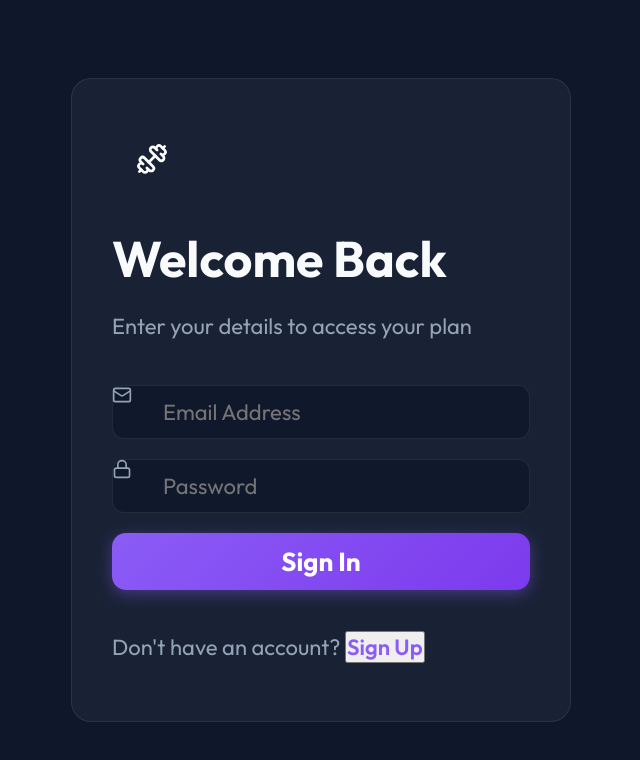
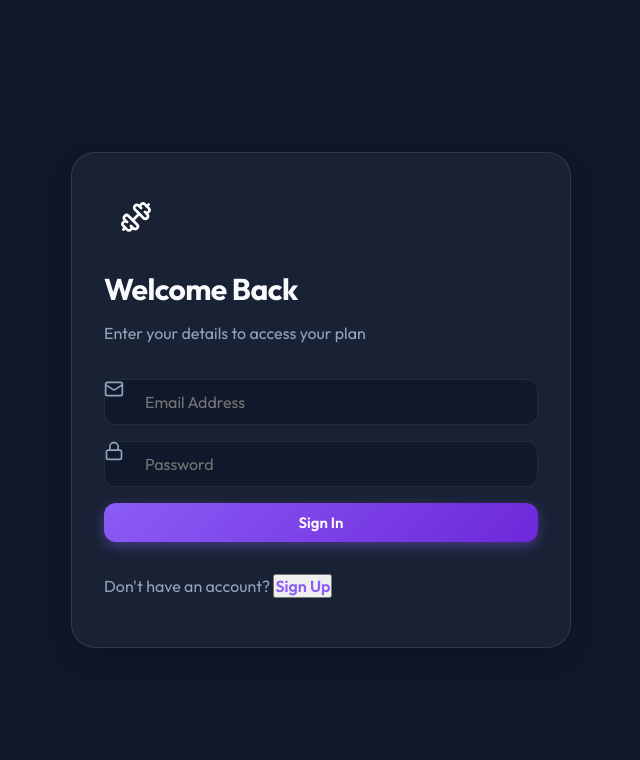
Before and after one commit to kollamorampavani/home-workout-planner, a React (Vite) app: page /login in a window 1280 px wide. Shown: the top 760 px of the page, without its empty margins (319-959 px from the left). Built offline with nearby package versions, Linux system fonts and the light colour scheme; no server answers.

Commit message:
Update CSS designs and enhance database logging

```diff
--- a/src/index.css
+++ b/src/index.css
@@ -24,7 +24,7 @@
 }
 
 html {
-  font-size: 20px !important;
+  font-size: 16px !important;
 }
 
 body {
@@ -33,38 +33,39 @@ body {
   color: var(--text);
   min-height: 100vh;
   line-height: 1.6;
-  font-size: 22px !important;
-  /* Massive base font */
+  font-size: 1rem !important;
+  /* Normalized base font */
   -webkit-font-smoothing: antialiased;
 }
 
 h1 {
-  font-size: 54px !important;
-  margin-bottom: 24px;
+  font-size: 2.25rem !important;
+  margin-bottom: 1.5rem;
   font-weight: 700;
+  letter-spacing: -0.02em;
 }
 
 h2 {
-  font-size: 42px !important;
-  margin-bottom: 20px;
+  font-size: 1.875rem !important;
+  margin-bottom: 1.25rem;
   font-weight: 700;
 }
 
 h3 {
-  font-size: 34px !important;
-  margin-bottom: 16px;
+  font-size: 1.5rem !important;
+  margin-bottom: 1rem;
   font-weight: 600;
 }
 
 h4 {
-  font-size: 28px !important;
-  margin-bottom: 12px;
+  font-size: 1.25rem !important;
+  margin-bottom: 0.75rem;
   font-weight: 600;
 }
 
 p {
-  margin-bottom: 16px;
-  font-size: 22px !important;
+  margin-bottom: 1rem;
+  font-size: 1rem !important;
 }
 
 button,
@@ -72,7 +73,7 @@ input,
 select,
 textarea {
   font-family: inherit;
-  font-size: 22px !important;
+  font-size: 1rem !important;
 }
 
 /* Heading Utilities are now moved to primary tags above */
@@ -151,8 +152,8 @@ textarea {
 }
 
 .w-64 {
-  width: 320px !important;
-  /* Widened to match larger fonts */
+  width: 260px !important;
+  /* Normalized width */
 }
 
 .w-10 {
@@ -363,7 +364,7 @@ textarea {
 }
 
 .ml-64 {
-  margin-left: 320px !important;
+  margin-left: 260px !important;
 }
 
 .mt-1 {
@@ -509,18 +510,19 @@ textarea {
 
 .glass-card {
   background: var(--surface) !important;
-  backdrop-filter: blur(10px);
-  -webkit-backdrop-filter: blur(10px);
-  border: 1px solid var(--border) !important;
-  border-radius: 20px;
+  backdrop-filter: blur(16px);
+  -webkit-backdrop-filter: blur(16px);
+  border: 1px solid var(--glass-border) !important;
+  border-radius: 24px;
   padding: 1.5rem;
-  transition: transform 0.3s ease, box-shadow 0.3s ease, border-color 0.3s ease;
+  transition: all 0.3s cubic-bezier(0.4, 0, 0.2, 1);
+  box-shadow: 0 10px 30px -10px rgba(0, 0, 0, 0.3);
 }
 
 .glass-card:hover {
-  transform: translateY(-4px);
-  box-shadow: 0 12px 30px -5px rgba(0, 0, 0, 0.5);
-  border-color: rgba(255, 255, 255, 0.2) !important;
+  transform: translateY(-5px);
+  box-shadow: 0 20px 40px -15px rgba(0, 0, 0, 0.5);
+  border-color: rgba(139, 92, 246, 0.3) !important;
 }
 
 .border-none {
@@ -685,39 +687,39 @@ textarea {
 }
 
 .text-xs {
-  font-size: 18px !important;
+  font-size: 0.75rem !important;
 }
 
 .text-sm {
-  font-size: 20px !important;
+  font-size: 0.875rem !important;
 }
 
 .text-base {
-  font-size: 22px !important;
+  font-size: 1rem !important;
 }
 
 .text-lg {
-  font-size: 26px !important;
+  font-size: 1.125rem !important;
 }
 
 .text-xl {
-  font-size: 32px !important;
+  font-size: 1.25rem !important;
 }
 
 .text-2xl {
-  font-size: 40px !important;
+  font-size: 1.5rem !important;
 }
 
 .text-3xl {
-  font-size: 50px !important;
+  font-size: 1.875rem !important;
 }
 
 .text-4xl {
-  font-size: 64px !important;
+  font-size: 2.25rem !important;
 }
 
 .text-8xl {
-  font-size: 120px !important;
+  font-size: 6rem !important;
 }
 
 .aspect-square {
@@ -829,43 +831,49 @@ textarea {
 
 /* Base Interactions */
 .btn-primary {
-  background: linear-gradient(135deg, var(--primary), #7c3aed) !important;
+  background: linear-gradient(135deg, var(--primary), #6d28d9) !important;
   color: white !important;
   border: none !important;
-  border-radius: 14px !important;
-  padding: 12px 28px !important;
-  font-weight: 700 !important;
+  border-radius: 12px !important;
+  padding: 10px 24px !important;
+  font-weight: 600 !important;
+  font-size: 0.9375rem !important;
   display: inline-flex !important;
   align-items: center;
   justify-content: center;
   gap: 0.5rem;
-  box-shadow: 0 4px 15px var(--primary-glow) !important;
+  box-shadow: 0 4px 12px var(--primary-glow) !important;
   text-decoration: none;
   cursor: pointer;
+  transition: all 0.2s ease;
 }
 
 .btn-primary:hover {
   transform: translateY(-2px);
-  box-shadow: 0 6px 20px rgba(139, 92, 246, 0.4) !important;
+  box-shadow: 0 6px 20px rgba(139, 92, 246, 0.5) !important;
+  filter: brightness(1.1);
 }
 
 .btn-secondary {
-  background: rgba(255, 255, 255, 0.05) !important;
+  background: rgba(255, 255, 255, 0.03) !important;
   color: white !important;
   border: 1px solid var(--border) !important;
-  border-radius: 14px !important;
-  padding: 12px 28px !important;
-  font-weight: 700 !important;
+  border-radius: 12px !important;
+  padding: 10px 24px !important;
+  font-weight: 600 !important;
+  font-size: 0.9375rem !important;
   display: inline-flex !important;
   align-items: center;
   justify-content: center;
   gap: 0.5rem;
   text-decoration: none;
   cursor: pointer;
+  transition: all 0.2s ease;
 }
 
 .btn-secondary:hover:not(:disabled) {
-  background: rgba(255, 255, 255, 0.1) !important;
+  background: rgba(255, 255, 255, 0.08) !important;
+  border-color: rgba(255, 255, 255, 0.2) !important;
 }
 
 /* Hover effects */
--- a/src/layouts/MainLayout.tsx
+++ b/src/layouts/MainLayout.tsx
@@ -38,8 +38,8 @@ const MainLayout = () => {
         <div className="flex min-h-screen bg-[#0f172a] text-white">
             {/* Sidebar */}
             <aside className="w-64 glass border-r border-[rgba(255,255,255,0.05)] flex flex-col fixed h-full z-50">
-                <div className="p-10">
-                    <h1 className="text-3xl font-bold gradient-text">FitVibe</h1>
+                <div className="p-6">
+                    <h1 className="text-2xl font-black gradient-text tracking-tighter">FitVibe</h1>
                 </div>
 
                 <nav className="flex-1 px-4 flex flex-col gap-2">
@@ -49,13 +49,13 @@ const MainLayout = () => {
                             <Link
                                 key={item.path}
                                 to={item.path}
-                                className={`flex items-center gap-4 px-6 py-4 rounded-xl transition-all ${isActive
+                                className={`flex items-center gap-3 px-4 py-3 rounded-xl transition-all ${isActive
                                     ? 'bg-primary text-white shadow-lg shadow-primary-glow'
                                     : 'text-slate-400 hover:bg-slate-800 hover:text-white'
                                     }`}
                             >
-                                <item.icon size={26} />
-                                <span className="font-medium text-lg">{item.label}</span>
+                                <item.icon size={20} />
+                                <span className="font-medium text-base">{item.label}</span>
                             </Link>
                         );
                     })}
@@ -73,10 +73,10 @@ const MainLayout = () => {
                     </div>
                     <button
                         onClick={handleLogout}
-                        className="flex items-center gap-4 px-6 py-4 w-full text-slate-400 hover:text-danger hover:bg-danger/10 rounded-xl transition-all"
+                        className="flex items-center gap-3 px-4 py-3 w-full text-slate-400 hover:text-danger hover:bg-danger/10 rounded-xl transition-all"
                     >
-                        <LogOut size={26} />
-                        <span className="font-medium text-lg">Sign Out</span>
+                        <LogOut size={20} />
+                        <span className="font-medium text-base">Sign Out</span>
                     </button>
                 </div>
             </aside>
--- a/src/pages/Dashboard.tsx
+++ b/src/pages/Dashboard.tsx
@@ -74,10 +74,10 @@ const Dashboard = () => {
                         animate={{ opacity: 1, x: 0 }}
                         className="space-y-4"
                     >
-                        <h1 className="text-4xl md:text-5xl font-black text-white">
+                        <h1 className="text-3xl md:text-4xl font-black text-white">
                             {greeting}, <span className="gradient-text">{user?.name?.split(' ')[0]}</span>! 👋
                         </h1>
-                        <p className="text-xl text-slate-400 max-w-lg leading-relaxed">
+                        <p className="text-lg text-slate-400 max-w-lg leading-relaxed">
                             You're currently focusing on <span className="text-primary font-bold">{user?.goal || 'General Fitness'}</span>.
                             Ready to push your limits today?
                         </p>
@@ -110,8 +110,8 @@ const Dashboard = () => {
                         <div className="space-y-1">
                             <p className="text-xs font-bold text-slate-400 uppercase">Community Points</p>
                             <div className="flex items-end gap-2">
-                                <span className="text-4xl font-black text-primary">{user?.points || 0}</span>
-                                <span className="text-xs text-slate-500 font-bold mb-2">PTS</span>
+                                <span className="text-3xl font-black text-primary">{user?.points || 0}</span>
+                                <span className="text-[10px] text-slate-500 font-bold mb-1">PTS</span>
                             </div>
                         </div>
                         <div className="mt-6 pt-6 border-t border-white/5 flex gap-4">
@@ -144,7 +144,7 @@ const Dashboard = () => {
                                 <span className="px-3 py-1 bg-primary/20 text-primary text-[10px] font-black uppercase rounded-full tracking-tighter">
                                     Next for you
                                 </span>
-                                <h3 className="text-3xl font-black mt-4 group-hover:text-primary transition-colors">{recommendation.name}</h3>
+                                <h3 className="text-2xl font-black mt-4 group-hover:text-primary transition-colors">{recommendation.name}</h3>
                                 <div className="flex gap-4 mt-4">
                                     <div className="flex items-center gap-1.5 text-slate-400 text-sm font-medium">
                                         <Timer size={16} /> {recommendation.duration} min
@@ -157,9 +157,9 @@ const Dashboard = () => {
 
                             <Link
                                 to={`/workout/${recommendation.id}`}
-                                className="mt-8 btn-primary flex items-center justify-center gap-3 py-4 text-lg font-black group-hover:scale-105 transition-transform"
+                                className="mt-8 btn-primary flex items-center justify-center gap-2 py-3 text-base font-black group-hover:scale-105 transition-transform"
                             >
-                                <Play size={22} fill="white" />
+                                <Play size={18} fill="white" />
                                 START SESSION
                             </Link>
                         </div>
```
Also changed, not shown: 2 other files (tests, documents, lock files or other folders).
